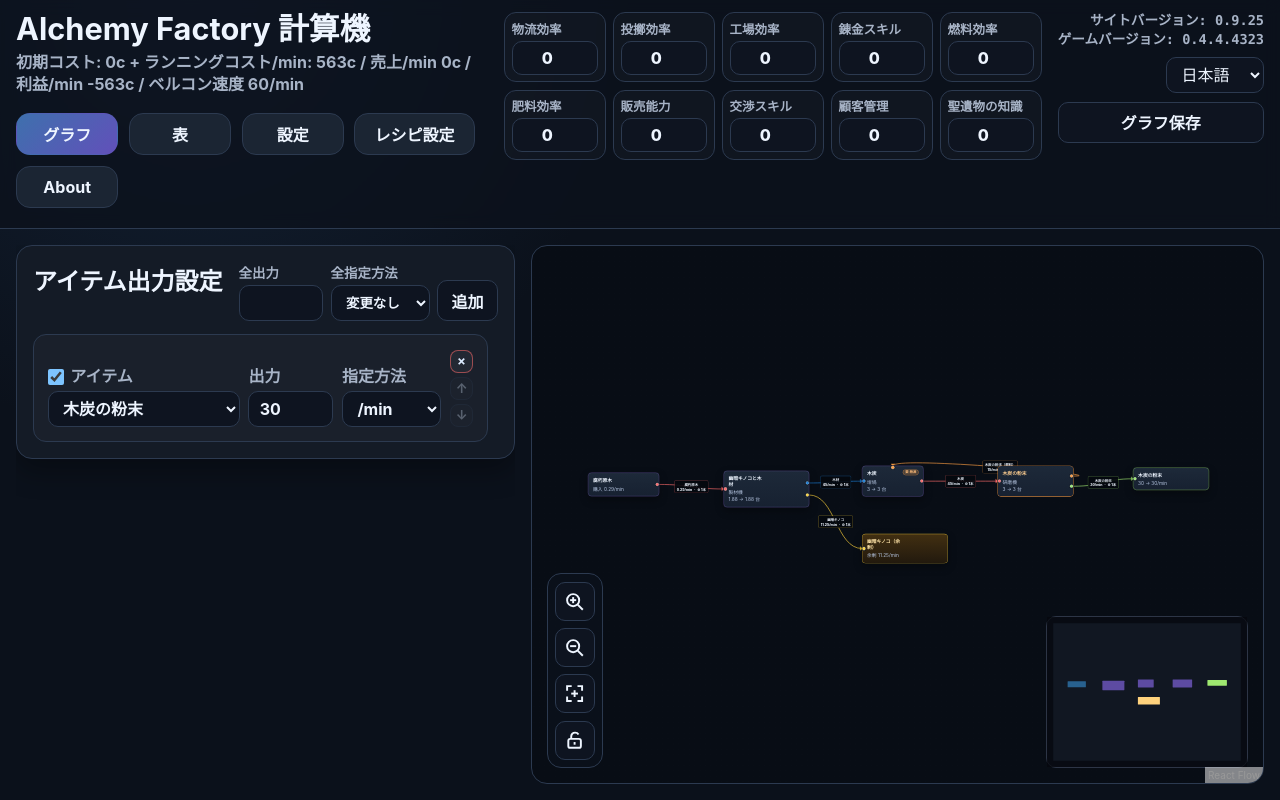
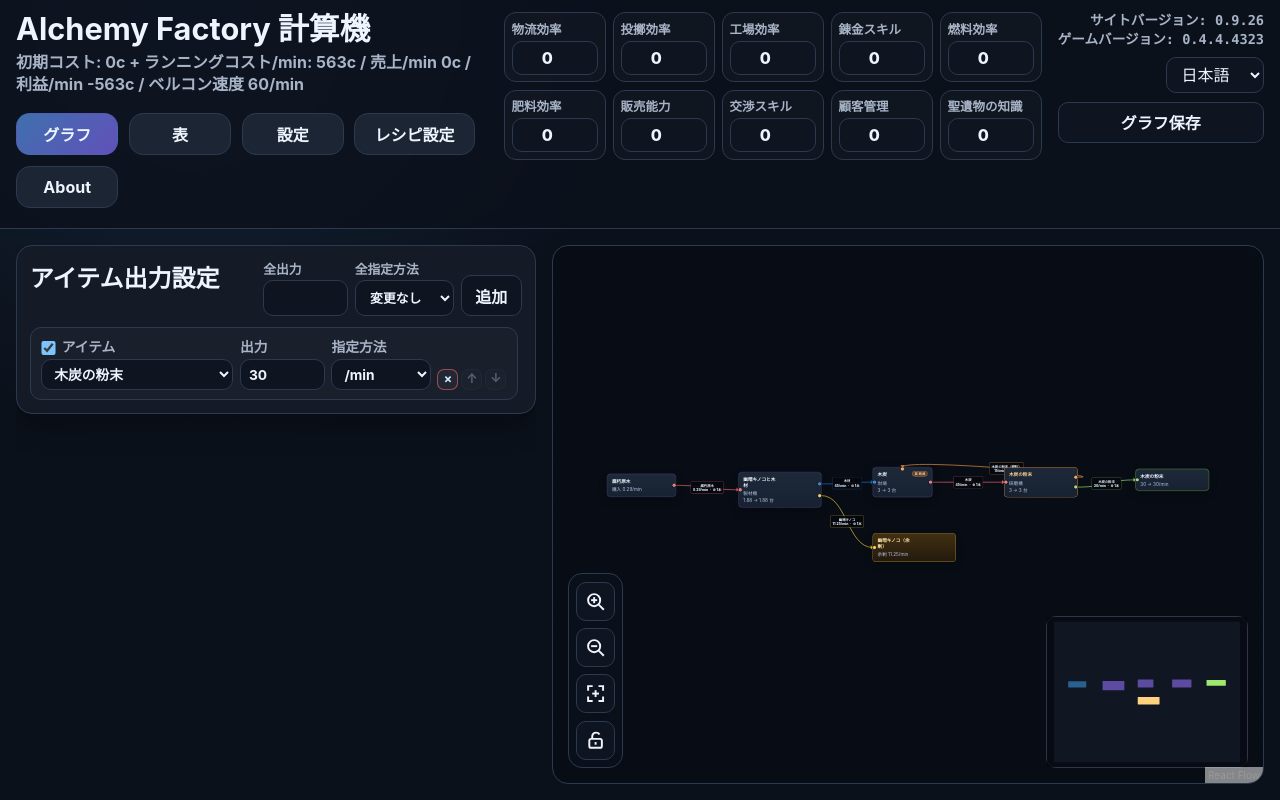
Before and after one commit to spaltfcy/alchemyfactory-calculator, a React (Vite) app: page / in a window 1280 px wide. Built offline with nearby package versions, Linux system fonts and the light colour scheme.

Commit message:
v0.9.26 Refine settings and item output layouts

```diff
--- a/package.json
+++ b/package.json
@@ -1,6 +1,6 @@
 {
   "name": "alchemyfactory-calculator",
-  "version": "0.9.25",
+  "version": "0.9.26",
   "private": true,
   "type": "module",
   "scripts": {
--- a/src/App.tsx
+++ b/src/App.tsx
@@ -19,7 +19,7 @@ import { formatCopper, formatNumber } from './utils/format';
 import { getMachinePreferences } from './data/machinePreferences';
 import { getParadoxSettings, isParadoxableItem } from './data/paradox';
 
-const APP_VERSION = '0.9.25';
+const APP_VERSION = '0.9.26';
 const GAME_VERSION = '0.4.4.4323';
 
 type RuntimeFlags = {
--- a/src/components/ItemOutputSettings.tsx
+++ b/src/components/ItemOutputSettings.tsx
@@ -212,7 +212,6 @@ export function ItemOutputSettings({ lang, targets, targetDefaults, onChange, on
   const moveDownLabel = lang === 'ja' ? '下へ移動' : 'Move down';
   const removeLabel = lang === 'ja' ? '削除' : 'Remove';
   const enabledLabel = lang === 'ja' ? 'このレシピを使う' : 'Use this recipe';
-  const focusLabel = lang === 'ja' ? 'ダブルクリックでグラフ上のノードへ移動' : 'Double-click to focus this node on the graph';
 
   return (
     <section className="item-output-settings panel">
@@ -251,7 +250,6 @@ export function ItemOutputSettings({ lang, targets, targetDefaults, onChange, on
             className={draggingTargetId === target.id ? 'item-output-card is-dragging' : 'item-output-card'}
             key={target.id}
             draggable
-            title={focusLabel}
             onDragStart={(event) => onDragStart(event, target.id)}
             onDragEnd={() => setDraggingTargetId(null)}
             onDragOver={onDragOver}
@@ -260,7 +258,7 @@ export function ItemOutputSettings({ lang, targets, targetDefaults, onChange, on
           >
             <label className="item-output-field item-output-item-field" onDoubleClick={(event) => event.stopPropagation()}>
               <span className="item-output-item-heading">
-                <span className="item-output-enabled-checkbox" title={enabledLabel} aria-label={enabledLabel} onDoubleClick={(event) => event.stopPropagation()}>
+                <span className="item-output-enabled-checkbox" aria-label={enabledLabel} onDoubleClick={(event) => event.stopPropagation()}>
                   <input
                     type="checkbox"
                     checked={target.enabled ?? true}
@@ -315,7 +313,6 @@ export function ItemOutputSettings({ lang, targets, targetDefaults, onChange, on
                 type="button"
                 className="item-output-remove danger"
                 aria-label={removeLabel}
-                title={removeLabel}
                 onClick={() => commitTargets(draftTargets.filter((x) => x.id !== target.id))}
               >
                 ×
@@ -325,7 +322,6 @@ export function ItemOutputSettings({ lang, targets, targetDefaults, onChange, on
                 className="item-output-order-button"
                 disabled={index === 0}
                 aria-label={moveUpLabel}
-                title={moveUpLabel}
                 onClick={() => reorderTarget(index, -1)}
               >
                 ↑
@@ -335,7 +331,6 @@ export function ItemOutputSettings({ lang, targets, targetDefaults, onChange, on
                 className="item-output-order-button"
                 disabled={index === draftTargets.length - 1}
                 aria-label={moveDownLabel}
-                title={moveDownLabel}
                 onClick={() => reorderTarget(index, 1)}
               >
                 ↓
--- a/src/components/RecipeSettingsTab.tsx
+++ b/src/components/RecipeSettingsTab.tsx
@@ -13,63 +13,31 @@ export type RecipeSettingsTabProps = {
 };
 
 const RECIPE_SETTINGS_ITEM_ORDER = [
-  'large_wooden_gear',
-  'mortar',
-  'linen_rope',
-  'small_wooden_gear',
-  'iron_nails',
-  'linen',
-  'bandage',
-  'wooden_pulley',
-  'brick',
-  'glass',
-  'soap',
-  'steel_gear',
+  'plank',
+  'stone',
+  'charcoal',
+  'coal',
+  'coke',
+  'sand',
   'salt',
-  'copper_bearing',
-  'bronze_rivet',
-  'black_powder',
-  'perfumed_soap',
-  'moonlit_soap',
-  'healing_potion',
-  'vitality_potion',
-  'transformation_potion',
-  'growth_potion',
-  'blast_potion',
-  'panacea_potion',
+  'iron_sand',
+  'copper_ingot',
+  'copper_powder',
+  'iron_ingot',
+  'silver_ingot',
+  'silver_powder',
+  'gold_ingot',
+  'gold_dust',
+  'impure_gold_dust',
+  'pure_gold_dust',
+  'volcanic_ash',
+  'crude_shard',
+  'shattered_crystal',
   'ruby',
   'sapphire',
-  'turquoise',
-  'pocket_watch',
-  'malachite',
-  'clockwork_bird',
-  'diamond',
-  'topaz',
-  'obsidian',
-  'silver_amulet',
-  'lapis_lazuli',
-  'crown',
-  'jupiter',
-  'saturn',
-  'mars',
-  'venus',
-  'luna',
-  'sol',
-  'coke',
   'emerald',
   'adamant',
-  'iron_sand',
-  'shattered_crystal',
-  'sand',
-  'copper_powder',
-  'gold_dust',
-  'impure_gold_dust',
-  'plank',
-  'iron_ingot',
-  'volcanic_ash',
-  'pure_gold_dust',
-  'crude_shard',
-  'silver_powder',
+  'obsidian',
   'steam',
 ];
 
@@ -83,11 +51,6 @@ function recipeOrder(recipe: Recipe): number {
 
 function getSortedRecipesProducing(itemId: string): Recipe[] {
   return [...getRecipesProducing(itemId)].sort((a, b) => recipeOrder(a) - recipeOrder(b) || a.id.localeCompare(b.id));
-}
-
-function recipeItemOrder(itemId: string): number {
-  const recipes = getSortedRecipesProducing(itemId);
-  return recipes.length ? recipeOrder(recipes[0]) : 999999;
 }
 
 function recipeItemName(itemId: string, lang: Lang): string {
@@ -153,20 +116,33 @@ function recipeOptionLabel(recipe: Recipe, lang: Lang, state: AppState): string
   return `${inputNames} → ${machineName} → ${outputNames}${detail}`;
 }
 
-function recipeSettingsItemOrder(itemId: string, lang: Lang): number {
-  if (itemId === 'steam') return 99999999;
-  const explicitIndex = RECIPE_SETTINGS_ITEM_ORDER.indexOf(itemId);
-  if (explicitIndex >= 0) return explicitIndex;
-  return 1000000 + recipeItemOrder(itemId);
-}
-
 function buildRecipeSettingsItems(lang: Lang): typeof ITEMS {
   const multiRecipeItems = ITEMS.filter((item) => getRecipesProducing(item.id).length > 1);
-  return [...multiRecipeItems].sort((a, b) => {
-    const order = recipeSettingsItemOrder(a.id, lang) - recipeSettingsItemOrder(b.id, lang);
-    if (order !== 0) return order;
-    return text(a.name, lang).localeCompare(text(b.name, lang));
-  });
+  const multiRecipeItemsById = new Map(multiRecipeItems.map((item) => [item.id, item]));
+  const seen = new Set<string>();
+  const orderedIds: string[] = [];
+
+  function append(itemId: string): void {
+    if (seen.has(itemId)) return;
+    const item = multiRecipeItemsById.get(itemId);
+    if (!item) return;
+    seen.add(itemId);
+    orderedIds.push(itemId);
+  }
+
+  for (const itemId of RECIPE_SETTINGS_ITEM_ORDER) {
+    if (itemId !== 'steam') append(itemId);
+  }
+
+  for (const item of multiRecipeItems) {
+    if (item.id !== 'steam') append(item.id);
+  }
+
+  append('steam');
+
+  return orderedIds
+    .map((itemId) => multiRecipeItemsById.get(itemId))
+    .filter((item): item is (typeof ITEMS)[number] => Boolean(item));
 }
 
 export function RecipeSettingsTab({ state, setState }: RecipeSettingsTabProps) {
--- a/src/styles.css
+++ b/src/styles.css
@@ -18,9 +18,9 @@
   --item-output-item-width: 12rem;
   --item-output-value-width: 5.3rem;
   --item-output-mode-width: 6.2rem;
-  --item-output-gap: 0.55rem;
-  --item-output-card-padding-x: 0.85rem;
-  --item-output-card-padding-y: 0.9rem;
+  --item-output-gap: 0.42rem;
+  --item-output-card-padding-x: 0.65rem;
+  --item-output-card-padding-y: 0.55rem;
   color-scheme: dark;
   font-family:
     Inter,
@@ -274,73 +274,180 @@ a {
 
 /* item output settings */
 .item-output-settings {
+  display: grid;
+  grid-template-rows: auto minmax(0, 1fr);
   width: max-content;
   max-width: none;
-  padding: 1rem;
+  max-height: 100%;
+  min-height: 0;
+  padding: 0.8rem;
 }
 
 .item-output-settings-header {
   display: flex;
-  align-items: center;
+  align-items: flex-start;
   justify-content: space-between;
-  gap: 1rem;
-  margin-bottom: 0.8rem;
+  flex-wrap: wrap;
+  gap: 0.7rem;
+  margin-bottom: 0.65rem;
 }
 
 .item-output-settings-header h2 {
   margin: 0;
 }
 
+.item-output-toolbar {
+  display: grid;
+  grid-template-columns: minmax(4.8rem, var(--item-output-value-width)) minmax(5.8rem, var(--item-output-mode-width)) max-content;
+  gap: 0.42rem;
+  align-items: end;
+  justify-content: end;
+}
+
+.item-output-bulk-field {
+  display: grid;
+  gap: 0.16rem;
+  color: var(--muted);
+  font-size: 0.8rem;
+  font-weight: 750;
+}
+
+.item-output-bulk-field input,
+.item-output-bulk-field select {
+  width: 100%;
+  min-width: 0;
+  color: var(--text);
+  font-weight: 750;
+}
+
 .item-output-list {
   display: grid;
-  gap: 0.8rem;
+  gap: 0.52rem;
+  max-height: calc(100dvh - 12.2rem);
+  min-height: 0;
+  overflow: auto;
+  padding-right: 0.25rem;
 }
 
 .item-output-card {
   position: relative;
   display: grid;
-  grid-template-columns: var(--item-output-item-width) var(--item-output-value-width) var(--item-output-mode-width);
-  gap: var(--item-output-gap);
+  grid-template-columns: var(--item-output-item-width) var(--item-output-value-width) var(--item-output-mode-width) max-content;
+  column-gap: var(--item-output-gap);
   align-items: end;
   width: max-content;
-  padding: var(--item-output-card-padding-y) var(--item-output-card-padding-x) 0.85rem;
+  padding: var(--item-output-card-padding-y) var(--item-output-card-padding-x);
   border: 1px solid var(--border);
-  border-radius: 13px;
+  border-radius: 11px;
   background: rgba(255, 255, 255, 0.025);
+  cursor: grab;
+}
+
+.item-output-card:active {
+  cursor: grabbing;
+}
+
+.item-output-card.is-dragging {
+  opacity: 0.58;
+  outline: 1px dashed rgba(125, 196, 255, 0.72);
 }
 
 .item-output-field {
   display: grid;
-  gap: 0.28rem;
+  gap: 0.16rem;
   min-width: 0;
   color: var(--muted);
+  font-size: 0.86rem;
   font-weight: 700;
 }
 
+.item-output-item-field {
+  min-width: var(--item-output-item-width);
+}
+
+.item-output-item-heading {
+  display: inline-flex;
+  align-items: center;
+  gap: 0.36rem;
+  min-height: 1.05rem;
+  line-height: 1.1;
+  white-space: nowrap;
+}
+
+.item-output-enabled-checkbox {
+  position: static;
+  display: inline-flex;
+  align-items: center;
+  justify-content: center;
+  align-self: center;
+  justify-self: start;
+  padding: 0;
+  margin: 0;
+  line-height: 1;
+}
+
+.item-output-enabled-checkbox input {
+  width: 0.92rem;
+  height: 0.92rem;
+  margin: 0;
+  accent-color: var(--accent);
+}
+
 .item-output-field select,
-.item-output-field input {
+.item-output-field input[type="number"] {
   width: 100%;
   min-width: 0;
+  min-height: 1.95rem;
+  padding: 0.24rem 0.5rem;
   color: var(--text);
   font-weight: 700;
 }
 
-.item-output-remove {
-  position: absolute;
-  top: var(--item-output-card-padding-y);
-  right: var(--item-output-card-padding-x);
+.item-output-card-actions {
+  position: static;
+  display: flex;
+  gap: 0.18rem;
+  align-items: end;
+  justify-content: flex-start;
+  min-width: max-content;
+  padding: 0;
+  margin: 0;
+}
+
+.item-output-card-actions .item-output-remove,
+.item-output-card .item-output-remove,
+.item-output-card-actions .item-output-order-button {
+  position: static;
+  top: auto;
+  right: auto;
   display: inline-grid;
   place-items: center;
-  width: 1.35rem;
-  min-width: 1.35rem;
-  height: 1.35rem;
-  min-height: 1.35rem;
+  width: 1.32rem;
+  min-width: 1.32rem;
+  height: 1.32rem;
+  min-height: 1.32rem;
   padding: 0;
-  border-radius: 8px;
+  margin: 0;
+  border-radius: 7px;
   background: rgba(255, 255, 255, 0.04);
   color: #dbeafe;
-  font-size: 0.9rem;
+  font-size: 0.78rem;
+  font-weight: 700;
   line-height: 1;
+}
+
+.item-output-card-actions button:hover,
+.item-output-card-actions .item-output-remove:hover,
+.item-output-card-actions .item-output-order-button:hover {
+  transform: none;
+  border-color: var(--border);
+  font-weight: 700;
+}
+
+.item-output-card-actions .item-output-order-button:disabled {
+  cursor: default;
+  opacity: 0.32;
+  transform: none;
 }
 
 /* graph */
@@ -557,13 +664,13 @@ a {
 
 .settings-form-grid {
   display: grid;
-  grid-template-columns: repeat(2, minmax(12rem, 1fr));
-  gap: 0.95rem 1.35rem;
+  grid-template-columns: repeat(4, minmax(6.4rem, 1fr));
+  gap: 0.85rem 0.9rem;
   align-items: start;
 }
 
 .settings-side .settings-form-grid {
-  grid-template-columns: repeat(3, minmax(9.5rem, 1fr));
+  grid-template-columns: repeat(4, minmax(6.4rem, 1fr));
 }
 
 .form-field {
@@ -603,7 +710,7 @@ a {
 }
 
 .data-io-file-field {
-  grid-column: span 2;
+  grid-column: auto;
 }
 
 .data-io-file {
@@ -724,6 +831,14 @@ a {
   padding-left: 1.2rem;
 }
 
+/* medium responsive */
+@media (max-width: 80rem) {
+  .settings-form-grid,
+  .settings-side .settings-form-grid {
+    grid-template-columns: repeat(2, minmax(0, 1fr));
+  }
+}
+
 /* responsive */
 @media (max-width: 56rem) {
   body {
@@ -817,10 +932,6 @@ a {
     width: 100%;
   }
 
-  .item-output-card {
-    width: 100%;
-    grid-template-columns: minmax(0, 1fr) var(--item-output-value-width) var(--item-output-mode-width);
-  }
 
   .content-pane-graph {
     height: 70dvh;
@@ -847,6 +958,29 @@ a {
 
   .table-summary-grid {
     grid-template-columns: 1fr;
+  }
+}
+
+
+@media (max-width: 56rem) {
+  .item-output-toolbar {
+    width: 100%;
+    grid-template-columns: 1fr 1fr auto;
+    justify-content: stretch;
+  }
+
+  .item-output-list {
+    max-height: none;
+    overflow: visible;
+    padding-right: 0;
+  }
+
+  .item-output-card {
+    grid-template-columns: minmax(0, 1fr) var(--item-output-value-width) var(--item-output-mode-width) max-content;
+  }
+
+  .item-output-item-field {
+    min-width: 0;
   }
 }
 
@@ -1161,91 +1295,7 @@ a {
 }
 
 
-/* v0.9.25: item output settings scrolling, bulk output, and live graph PNG */
-.item-output-settings {
-  display: grid;
-  grid-template-rows: auto minmax(0, 1fr);
-  max-height: 100%;
-  min-height: 0;
-}
-
-.item-output-settings-header {
-  align-items: flex-start;
-  flex-wrap: wrap;
-}
-
-.item-output-toolbar {
-  display: grid;
-  grid-template-columns: minmax(4.8rem, var(--item-output-value-width)) minmax(5.8rem, var(--item-output-mode-width)) max-content;
-  gap: 0.45rem;
-  align-items: end;
-  justify-content: end;
-}
-
-.item-output-bulk-field {
-  display: grid;
-  gap: 0.22rem;
-  color: var(--muted);
-  font-weight: 800;
-  font-size: 0.84rem;
-}
-
-.item-output-bulk-field input,
-.item-output-bulk-field select {
-  width: 100%;
-  min-width: 0;
-  color: var(--text);
-  font-weight: 800;
-}
-
-.item-output-list {
-  max-height: calc(100dvh - 13rem);
-  min-height: 0;
-  overflow: auto;
-  padding-right: 0.25rem;
-}
-
-.item-output-card {
-  padding-top: 2.45rem;
-}
-
-.item-output-card-actions {
-  position: absolute;
-  top: 0.62rem;
-  right: var(--item-output-card-padding-x);
-  display: flex;
-  gap: 0.25rem;
-  align-items: center;
-}
-
-.item-output-order-button,
-.item-output-remove {
-  display: inline-grid;
-  place-items: center;
-  width: 1.35rem;
-  min-width: 1.35rem;
-  height: 1.35rem;
-  min-height: 1.35rem;
-  padding: 0;
-  border-radius: 8px;
-  background: rgba(255, 255, 255, 0.04);
-  color: #dbeafe;
-  font-size: 0.86rem;
-  line-height: 1;
-}
-
-.item-output-card-actions .item-output-remove {
-  position: static;
-  top: auto;
-  right: auto;
-}
-
-.item-output-order-button:disabled {
-  cursor: default;
-  opacity: 0.32;
-  transform: none;
-}
-
+/* v0.9.25: live graph PNG */
 .flow-live-png-panel {
   padding: 0.45rem;
   border: 1px solid var(--border);
@@ -1259,19 +1309,6 @@ a {
   border-radius: 10px;
 }
 
-@media (max-width: 56rem) {
-  .item-output-toolbar {
-    width: 100%;
-    grid-template-columns: 1fr 1fr auto;
-    justify-content: stretch;
-  }
-
-  .item-output-list {
-    max-height: none;
-    overflow: visible;
-    padding-right: 0;
-  }
-}
 
 
 /* v0.5.7: graph node foreground debug visibility */
@@ -1380,60 +1417,9 @@ a {
   border-radius: 10px;
 }
 
-.item-output-card {
-  grid-template-columns: var(--item-output-item-width) var(--item-output-value-width) var(--item-output-mode-width) max-content;
-  align-items: end;
-  padding-top: var(--item-output-card-padding-y);
-}
-
-.item-output-card-actions {
-  position: static;
-  display: flex;
-  flex-direction: column;
-  gap: 0.18rem;
-  align-items: stretch;
-  justify-content: flex-start;
-  align-self: end;
-  right: auto;
-  top: auto;
-  min-height: auto;
-}
-
-.item-output-card-actions .item-output-order-button,
-.item-output-card-actions .item-output-remove {
-  display: inline-grid;
-  place-items: center;
-  width: 1.8rem;
-  min-width: 1.8rem;
-  height: 1.25rem;
-  min-height: 1.25rem;
-  padding: 0;
-  border-radius: 7px;
-  background: rgba(255, 255, 255, 0.04);
-  color: #dbeafe;
-  font-size: 0.82rem;
-  line-height: 1;
-}
-
-.item-output-card-actions .item-output-remove {
-  position: static;
-  top: auto;
-  right: auto;
-}
-
-.item-output-card-actions .item-output-order-button:disabled {
-  cursor: default;
-  opacity: 0.32;
-  transform: none;
-}
-
 @media (max-width: 56rem) {
   .header-graph-save-button {
     justify-self: stretch;
-  }
-
-  .item-output-card {
-    grid-template-columns: minmax(0, 1fr) var(--item-output-value-width) var(--item-output-mode-width) max-content;
   }
 }
 
@@ -1645,60 +1631,7 @@ a {
 
 
 
-/* v0.9.0: target workflow and debug graph foundation */
-.item-output-card {
-  grid-template-columns: 1.1rem var(--item-output-item-width) var(--item-output-value-width) var(--item-output-mode-width);
-  cursor: grab;
-}
-
-.item-output-card:active {
-  cursor: grabbing;
-}
-
-.item-output-card.is-dragging {
-  opacity: 0.58;
-  outline: 1px dashed rgba(125, 196, 255, 0.72);
-}
-
-.item-output-enabled-checkbox {
-  display: grid;
-  align-self: start;
-  justify-self: center;
-  padding-top: 1.48rem;
-}
-
-.item-output-enabled-checkbox input {
-  width: 1.05rem;
-  height: 1.05rem;
-  accent-color: var(--accent);
-}
-
-.item-output-card-actions {
-  position: absolute;
-  top: var(--item-output-card-padding-y);
-  right: var(--item-output-card-padding-x);
-  display: flex;
-  gap: 0.25rem;
-}
-
-.item-output-card-actions .item-output-remove {
-  position: static;
-}
-
-.item-output-order-button {
-  display: inline-grid;
-  place-items: center;
-  width: 1.35rem;
-  min-width: 1.35rem;
-  height: 1.35rem;
-  min-height: 1.35rem;
-  padding: 0;
-  border-radius: 8px;
-  background: rgba(255, 255, 255, 0.04);
-  font-size: 0.78rem;
-  line-height: 1;
-}
-
+/* v0.9.0: debug graph foundation */
 .planner-node.is-focused {
   border-color: #fff3bf;
   box-shadow:
@@ -1771,9 +1704,6 @@ a {
 }
 
 @media (max-width: 56rem) {
-  .item-output-card {
-    grid-template-columns: 1.1rem minmax(0, 1fr) var(--item-output-value-width) var(--item-output-mode-width);
-  }
 
   .content-pane-graphDebug {
     height: 70dvh;
@@ -1784,163 +1714,3 @@ a {
     grid-template-columns: 1fr;
   }
 }
-
-
-/* v0.9.1: target editor layout fix */
-/*
- * The v0.9.0 target card temporarily placed the enable checkbox as its own grid cell
- * and kept the action buttons absolute-positioned. That made the checkbox look like it
- * belonged to the input row and caused ×/↑/↓ to overlap. In v0.9.1 the checkbox is
- * part of the item label and action buttons are normal layout content.
- */
-.item-output-card {
-  grid-template-columns: var(--item-output-item-width) var(--item-output-value-width) var(--item-output-mode-width) max-content;
-  align-items: end;
-  column-gap: var(--item-output-gap);
-  padding-right: var(--item-output-card-padding-x);
-}
-
-.item-output-item-heading {
-  display: inline-flex;
-  align-items: center;
-  gap: 0.42rem;
-  min-height: 1.2rem;
-  line-height: 1.2;
-}
-
-.item-output-enabled-checkbox {
-  display: inline-flex;
-  align-items: center;
-  justify-content: center;
-  align-self: auto;
-  justify-self: auto;
-  padding-top: 0;
-  line-height: 1;
-}
-
-.item-output-enabled-checkbox input {
-  width: 1rem;
-  height: 1rem;
-  margin: 0;
-  accent-color: var(--accent);
-}
-
-.item-output-card-actions {
-  position: static;
-  display: flex;
-  gap: 0.25rem;
-  align-items: end;
-  justify-content: flex-start;
-  min-width: max-content;
-  padding-bottom: 0;
-}
-
-.item-output-card-actions .item-output-remove,
-.item-output-card .item-output-remove {
-  position: static;
-}
-
-.item-output-card-actions button,
-.item-output-card-actions .item-output-remove,
-.item-output-card-actions .item-output-order-button {
-  flex: 0 0 auto;
-}
-
-@media (max-width: 56rem) {
-  .item-output-card {
-    grid-template-columns: minmax(0, 1fr) var(--item-output-value-width) var(--item-output-mode-width) max-content;
-  }
-}
-
-
-/* v0.9.2: target editor layout hardening */
-/*
- * Keep the enable checkbox visually attached to the item label and keep ×/↑/↓
- * in the normal grid flow. These rules intentionally override earlier absolute
- * positioning added while prototyping the v0.9 target workflow.
- */
-.item-output-card {
-  grid-template-columns: var(--item-output-item-width) var(--item-output-value-width) var(--item-output-mode-width) max-content !important;
-  align-items: end !important;
-  column-gap: var(--item-output-gap) !important;
-  padding-right: var(--item-output-card-padding-x) !important;
-}
-
-.item-output-item-field {
-  min-width: var(--item-output-item-width);
-}
-
-.item-output-item-heading {
-  display: inline-flex !important;
-  align-items: center !important;
-  gap: 0.42rem !important;
-  min-height: 1.2rem !important;
-  line-height: 1.2 !important;
-  white-space: nowrap !important;
-}
-
-.item-output-enabled-checkbox {
-  position: static !important;
-  display: inline-flex !important;
-  align-items: center !important;
-  justify-content: center !important;
-  align-self: center !important;
-  justify-self: start !important;
-  padding: 0 !important;
-  margin: 0 !important;
-  line-height: 1 !important;
-}
-
-.item-output-enabled-checkbox input {
-  width: 1rem !important;
-  height: 1rem !important;
-  margin: 0 !important;
-  accent-color: var(--accent);
-}
-
-.item-output-card-actions {
-  position: static !important;
-  top: auto !important;
-  right: auto !important;
-  grid-column: auto !important;
-  grid-row: auto !important;
-  display: flex !important;
-  gap: 0.25rem !important;
-  align-items: end !important;
-  justify-content: flex-start !important;
-  min-width: max-content !important;
-  padding: 0 !important;
-  margin: 0 !important;
-}
-
-.item-output-card-actions .item-output-remove,
-.item-output-card .item-output-remove,
-.item-output-card-actions .item-output-order-button {
-  position: static !important;
-  top: auto !important;
-  right: auto !important;
-  display: inline-grid !important;
-  place-items: center !important;
-  width: 1.45rem !important;
-  min-width: 1.45rem !important;
-  height: 1.45rem !important;
-  min-height: 1.45rem !important;
-  padding: 0 !important;
-  margin: 0 !important;
-  border-radius: 8px !important;
-  line-height: 1 !important;
-}
-
-.item-output-card-actions button:hover {
-  transform: none;
-}
-
-@media (max-width: 56rem) {
-  .item-output-card {
-    grid-template-columns: minmax(0, 1fr) var(--item-output-value-width) var(--item-output-mode-width) max-content !important;
-  }
-
-  .item-output-item-field {
-    min-width: 0;
-  }
-}
```
Lines whose indentation alone changed are shown as unchanged.
